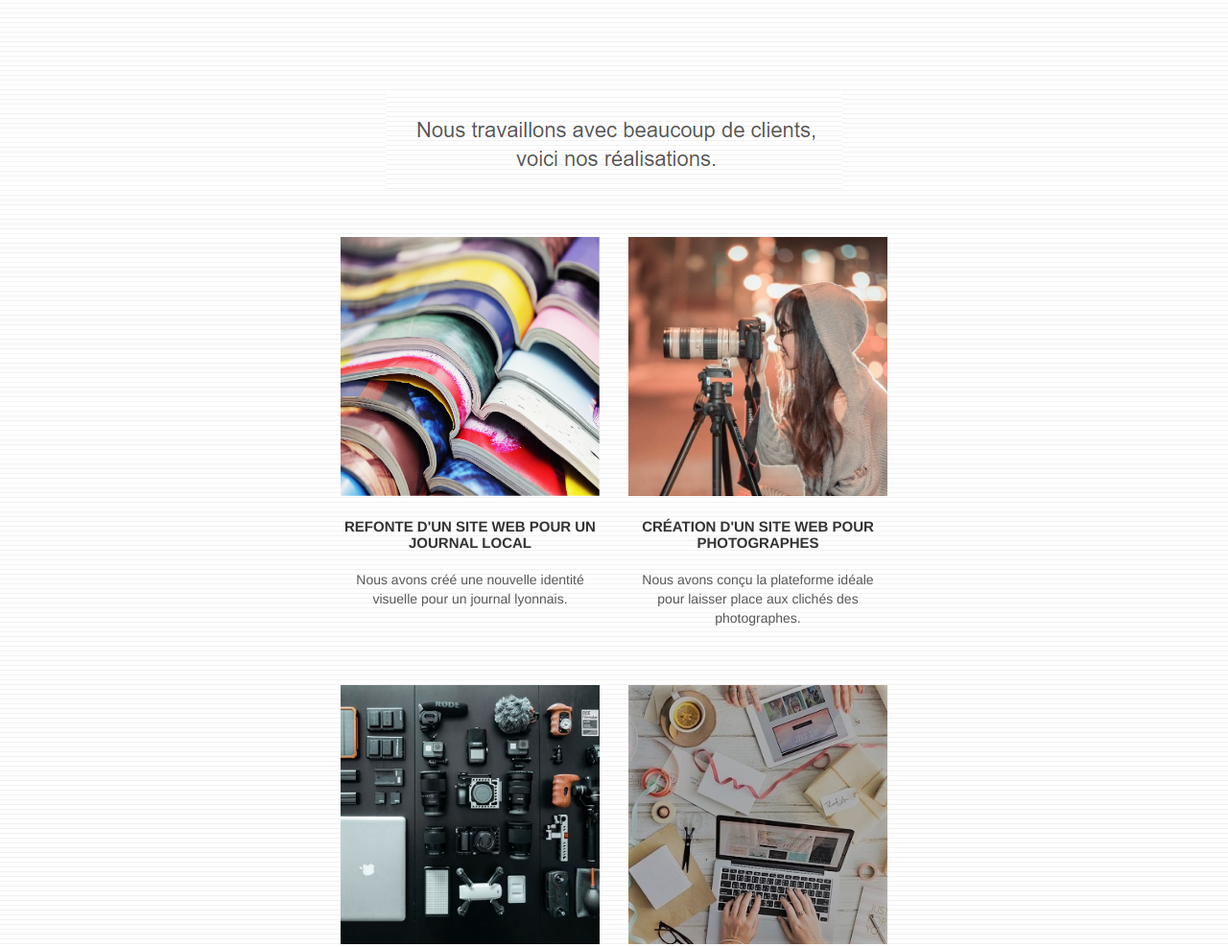
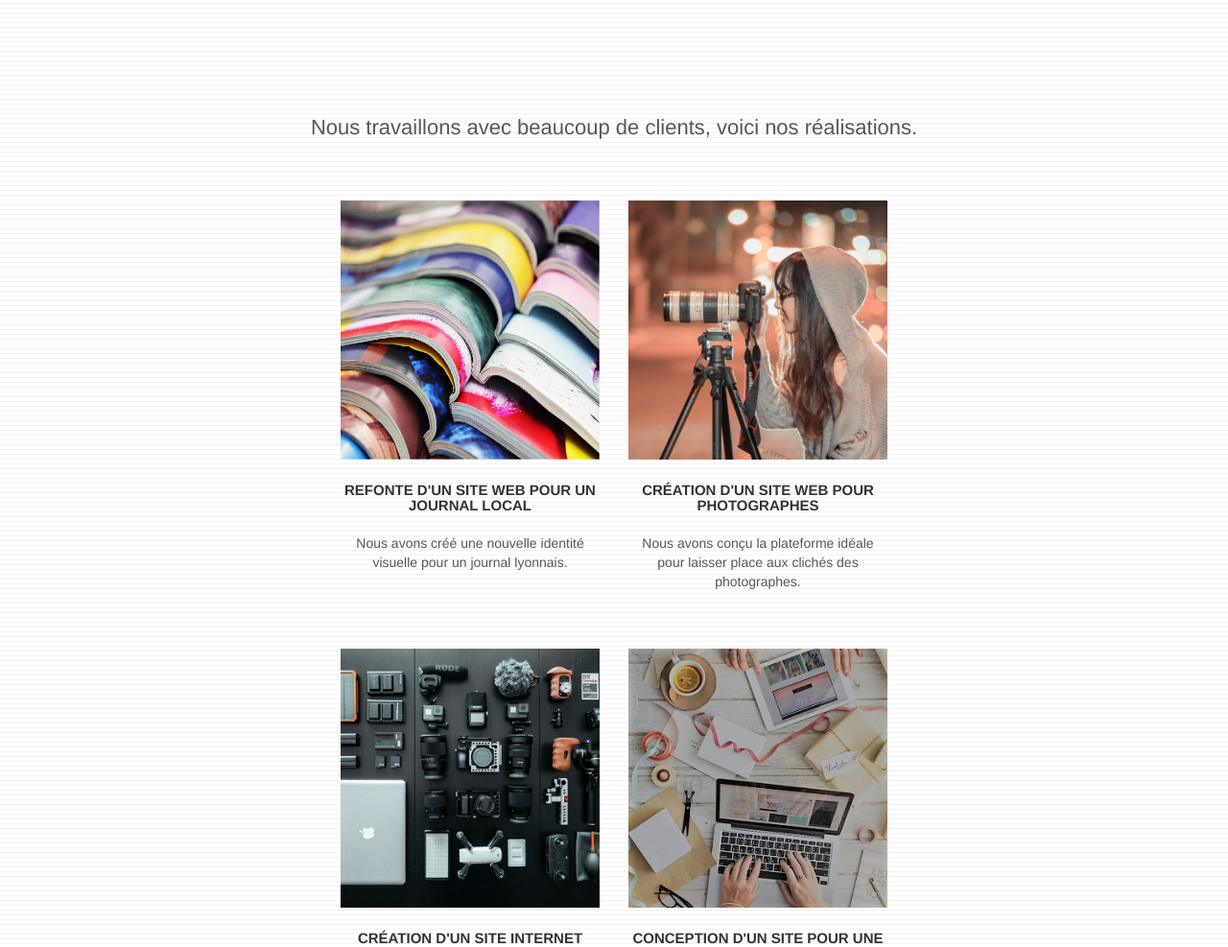
Before and after one commit to sedkolsed/la-panthere-version-corrigee, a plain HTML site: page index.html in a window 1280 px wide. Shown: the part 1662-2649 px from the top of the page at 96% size. Drawn offline with Linux system fonts and the light colour scheme.

Commit message:
remplacement de texte-image 3 par un H2

```diff
--- a/index.html
+++ b/index.html
@@ -161,7 +161,8 @@
 	<div class="container bloc-lg">
 		<div class="row">
 			<div class="col-sm-12 text-center">
-				<img alt="agence web, agence web paris, web design paris, stratégie web" src="img/title2.png" />
+				<h2>Nous travaillons avec beaucoup de clients, voici nos réalisations.</h2>
+				<!-- <img alt="agence web, agence web paris, web design paris, stratégie web" src="img/title2.png" /> -->
 			</div>
 		</div>
 		<div class="row tight-width-whitespace portfolio-row">
@@ -212,10 +213,10 @@
 <div class="bloc bgc-dark-slate-blue bg-banniere d-bloc bloc-bg-texture texture-paper" id="bloc-5-cta">
 	<div class="container bloc-lg">
 		<div class="row">
-			<h2 class="mg-md text-center tc-white">
-				Prêt pour redonner vie à votre projet ?<br>Contactez notre équipe !
-			</h2>
 			<div class="col-sm-12 text-center">
+				<h2 class="mg-md text-center tc-white">
+					Prêt pour redonner vie à votre projet ?<br>Contactez notre équipe !
+				</h2>
 				<a href="page2.html" class="btn btn-atomic-tangerine btn-clean btn-rd btn-lg cta-hero">Contact</a>
 			</div>
 		</div>
```
